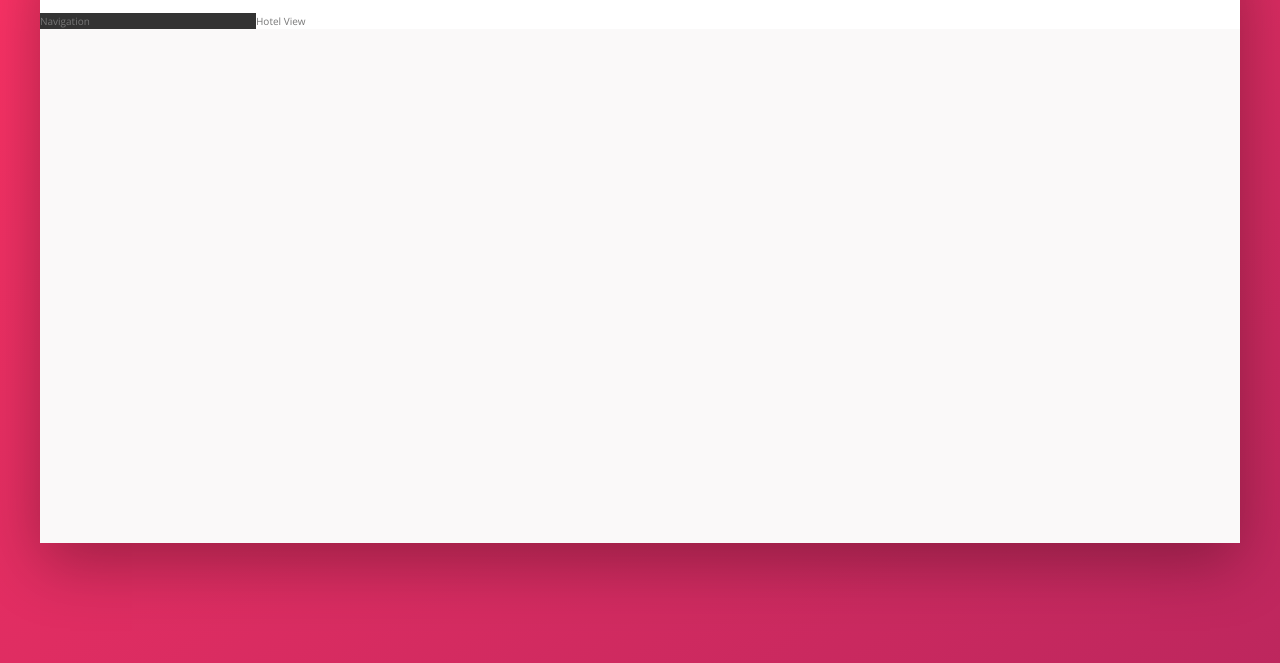
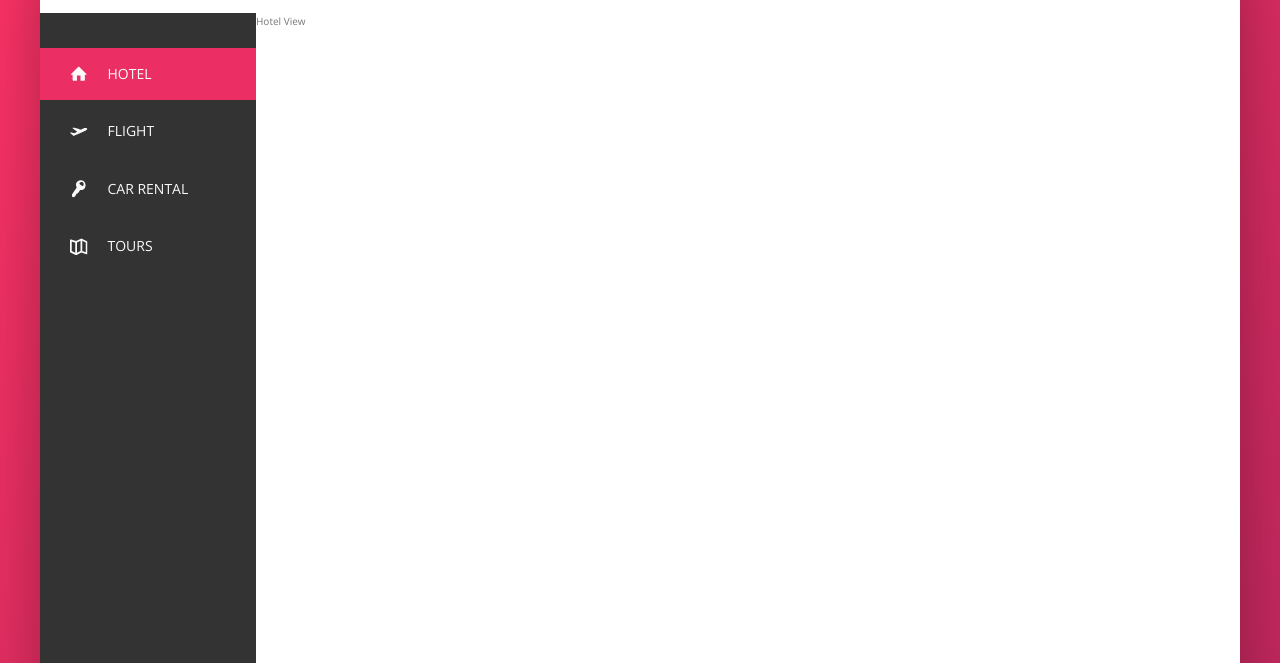
Before and after one commit to indrajitbnikam/trillo-flexbox, a website: page index.html in a window 1280 px wide. Shown: the part 137-800 px from the top of the page. Drawn offline with nearby package versions, Linux system fonts and the light colour scheme.

Commit message:
feat: done with side-nav

```diff
--- a/index.html
+++ b/index.html
@@ -45,8 +45,46 @@
             </header>
             <div class="content">
                 <nav class="sidebar">
-                    Navigation
+                    <ul class="side-nav">
+                        <li class="side-nav__item side-nav__item-active">
+                            <a href="#" class="side-nav__link">
+                                <svg class="side-nav__icon">
+                                    <use xlink:href="img/sprite.svg#icon-home"></use>
+                                </svg>
+                                <span>Hotel</span>
+                            </a>
+                        </li>
+                        <li class="side-nav__item">
+                            <a href="#" class="side-nav__link">
+                                <svg class="side-nav__icon">
+                                    <use xlink:href="img/sprite.svg#icon-aircraft-take-off"></use>
+                                </svg>
+                                <span>Flight</span>
+                            </a>
+                        </li>
+                        <li class="side-nav__item">
+                            <a href="#" class="side-nav__link">
+                                <svg class="side-nav__icon">
+                                    <use xlink:href="img/sprite.svg#icon-key"></use>
+                                </svg>
+                                <span>Car Rental</span>
+                            </a>
+                        </li>
+                        <li class="side-nav__item">
+                            <a href="#" class="side-nav__link">
+                                <svg class="side-nav__icon">
+                                    <use xlink:href="img/sprite.svg#icon-map"></use>
+                                </svg>
+                                <span>Tours</span>
+                            </a>
+                        </li>
+                    </ul>
+
+                    <div class="legal">
+                        &copy; 2020 by trillo, understood by me 😎, All rights reserved.
+                    </div>
                 </nav>
+
                 <main class="hotel-view">
                     Hotel View
                 </main>
--- a/sass/_components.scss
+++ b/sass/_components.scss
@@ -126,3 +126,78 @@
 
   }
 }
+
+////////////////////////////////////////////////
+// SIDE NAVIGATION
+.side-nav{
+  font-size: 1.4rem;
+  list-style: none;
+  margin-top: 3.5rem;
+  position: relative;
+
+  &__item {
+    position: relative;
+
+    &:not(:last-child) {
+      margin-bottom: .5rem;
+    }
+  }
+
+  &__item::before {
+    content: "";
+    position: absolute;
+    top: 0;
+    left: 0;
+    height: 100%;
+    width: 3px;
+    background-color: var(--color-primary);
+
+    transform: scaleY(0);
+    transition: transform .2s,
+                width .4s .2s cubic-bezier(1, 0, 0, 1),
+                backbround-color .1s;
+  }
+
+  &__item:hover::before,
+  &__item-active::before {
+    transform: scaleY(1);
+    width: 100%;
+  }
+
+  &__item:active::before {
+    background-color: var(--color-primary-light);
+  }
+
+
+  &__link:link,
+  &__link:visited {
+    color: var(--color-grey-light-1);
+    text-decoration: none;
+    text-transform: uppercase;
+    display: block;
+    padding: 1.5rem 3rem;
+
+    position: relative;
+    z-index: 10;
+
+    display: flex;
+    align-items: center;
+  }
+
+  &__icon {
+    width: 1.75rem;
+    height: 1.75rem;
+
+    margin-right: 2rem;
+    fill: currentColor; //takes elements color if does not exist takes parents color prop.
+  }
+}
+
+////////////////////////////////////////////////
+// LEGAL TEXT
+.legal {
+  font-size: 1.2rem;
+  color: var(--color-grey-light-4);
+  text-align: center;
+  padding: 2.5rem;
+}
--- a/sass/_layout.scss
+++ b/sass/_layout.scss
@@ -25,9 +25,16 @@
 .sidebar {
   background-color: var(--color-grey-dark-1);
   flex: 0 0 18%;
+
+  display: flex;
+  flex-direction: column;
+  justify-content: space-between;
 }
 
 .hotel-view {
   background-color: #fff;
   flex: 1;
+
+  // Temperory
+  height: 80rem;
 }
```
Also changed, not shown: css/style.css, 1 other file.
